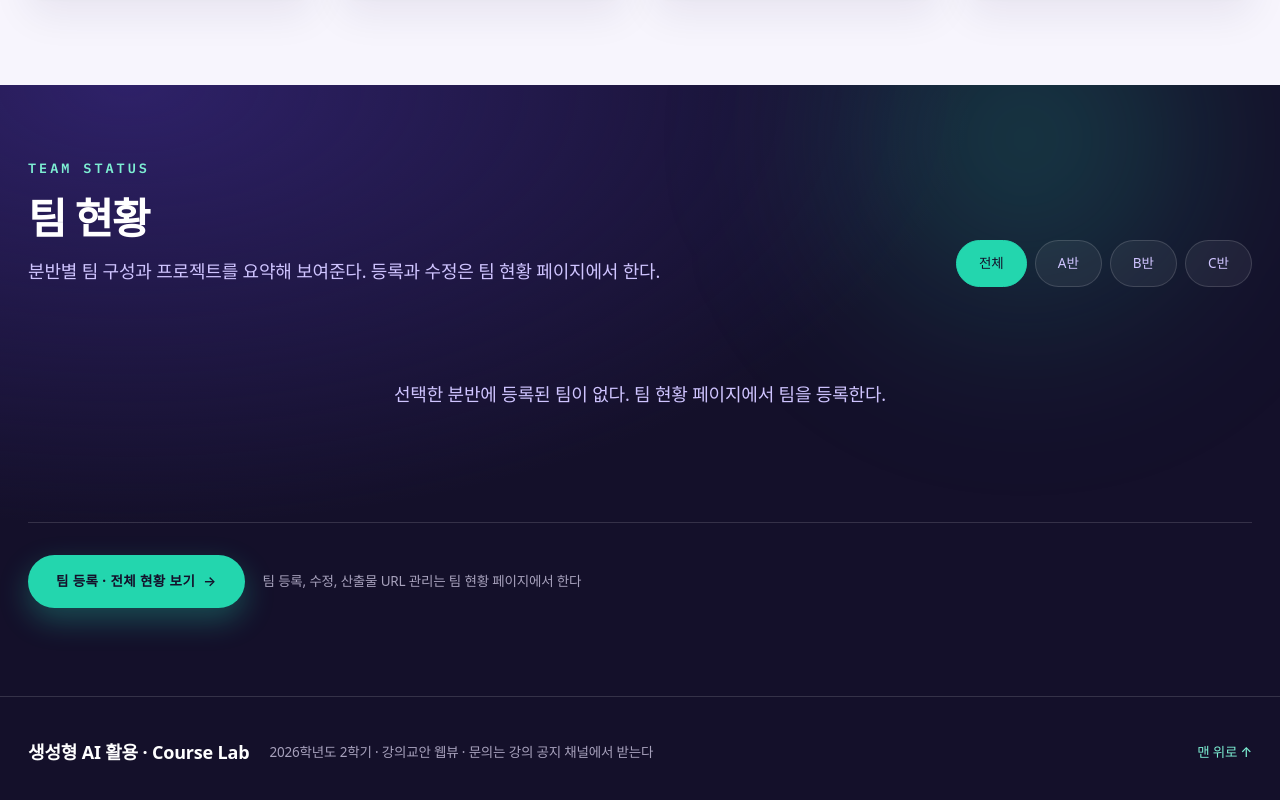
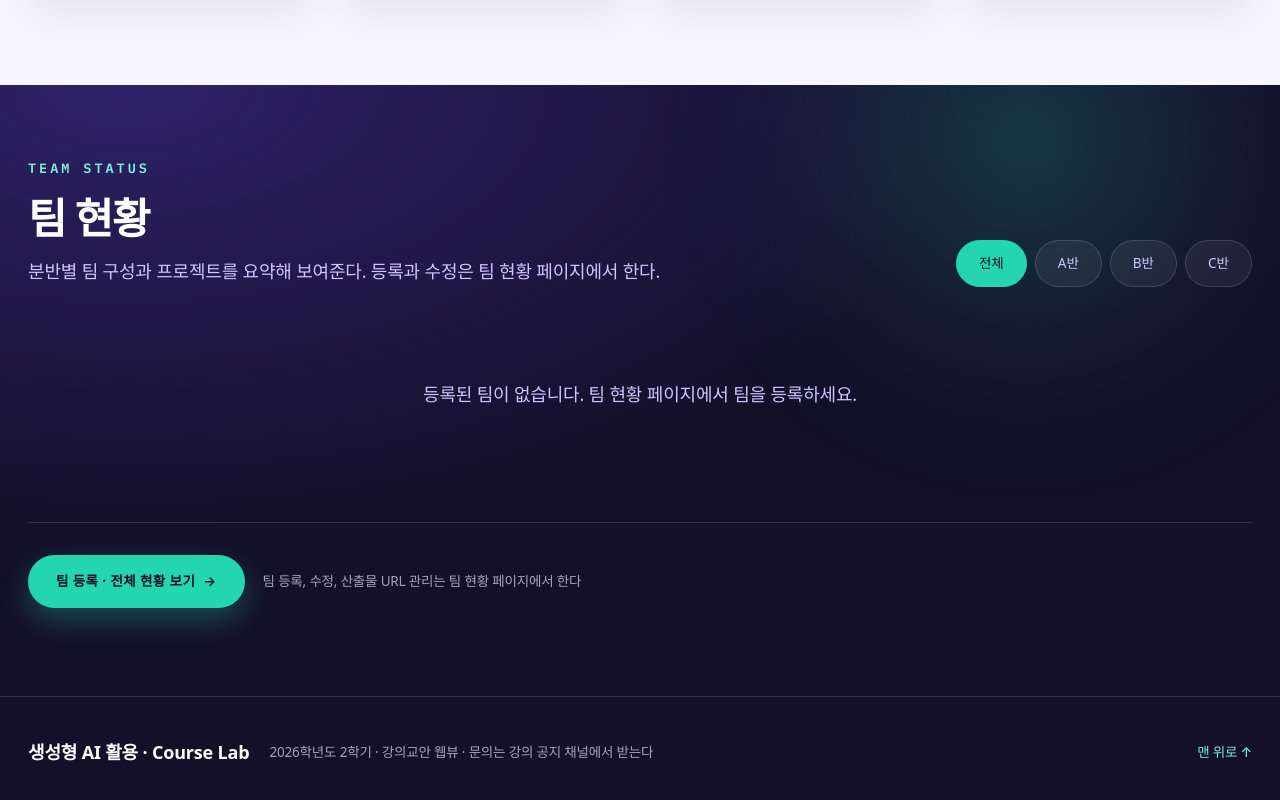
Before and after one commit to heejeong-kim/utilization-of-generativeai, a plain HTML site: page index.html in a window 1280 px wide. Shown: the part 3095-3895 px from the top of the page. Drawn offline with Linux system fonts and the light colour scheme; no server answers; a web font is replaced by a local one.

Commit message:
index 팀 현황 빈 상태 문구 변경(존댓말)
'선택한 분반에 등록된 팀이 없다…' → '등록된 팀이 없습니다. 팀 현황 페이지에서 팀을 등록하세요.'

Co-Authored-By: Claude Opus 4.8 <noreply@anthropic.com>

```diff
--- a/index.html
+++ b/index.html
@@ -214,7 +214,7 @@
       </div>
 
       <p class="empty-state empty-state--light" id="teamEmpty" hidden>
-        선택한 분반에 등록된 팀이 없다. 팀 현황 페이지에서 팀을 등록한다.
+        등록된 팀이 없습니다. 팀 현황 페이지에서 팀을 등록하세요.
       </p>
 
       <div class="teams-cta">
```
